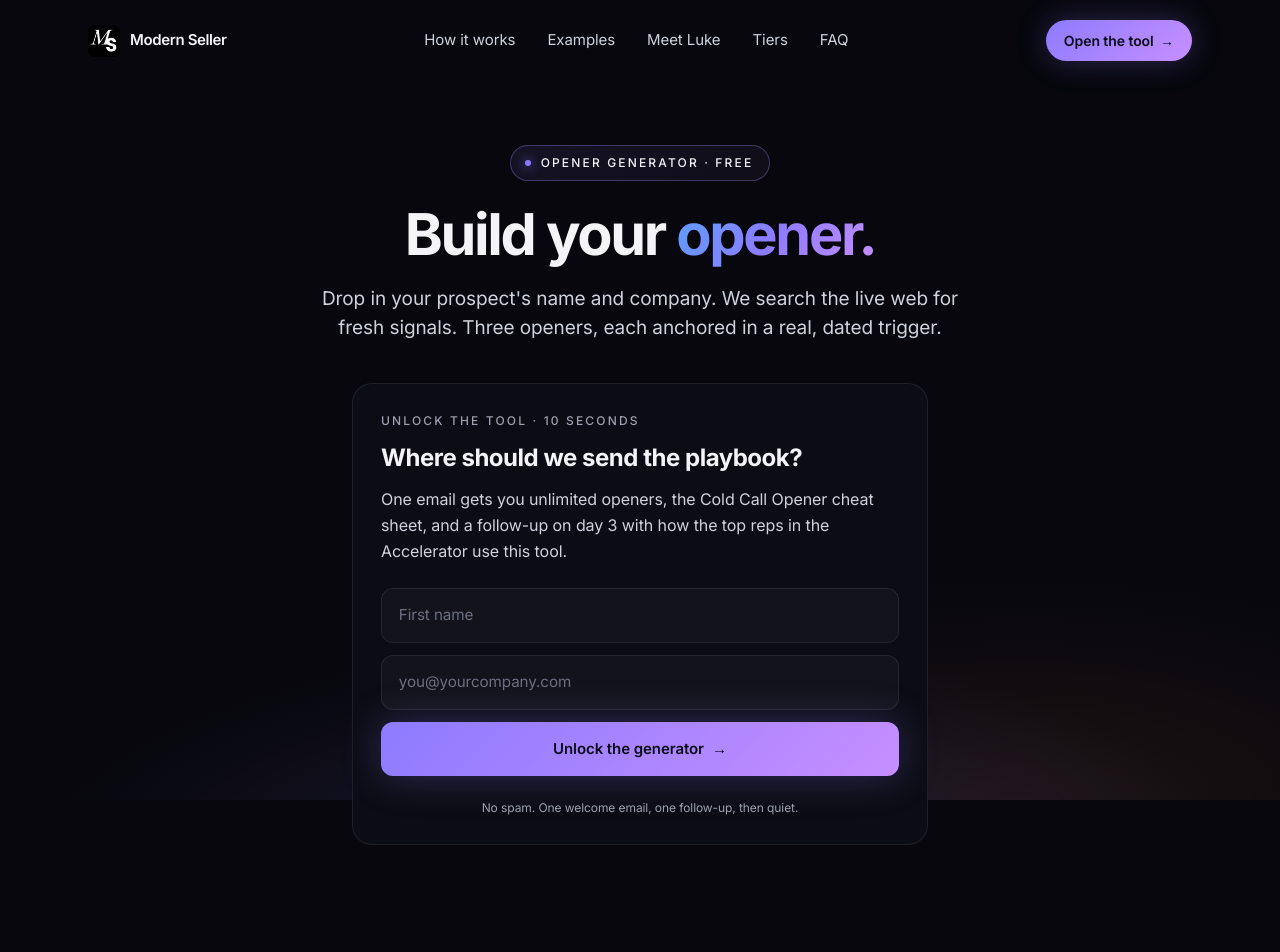
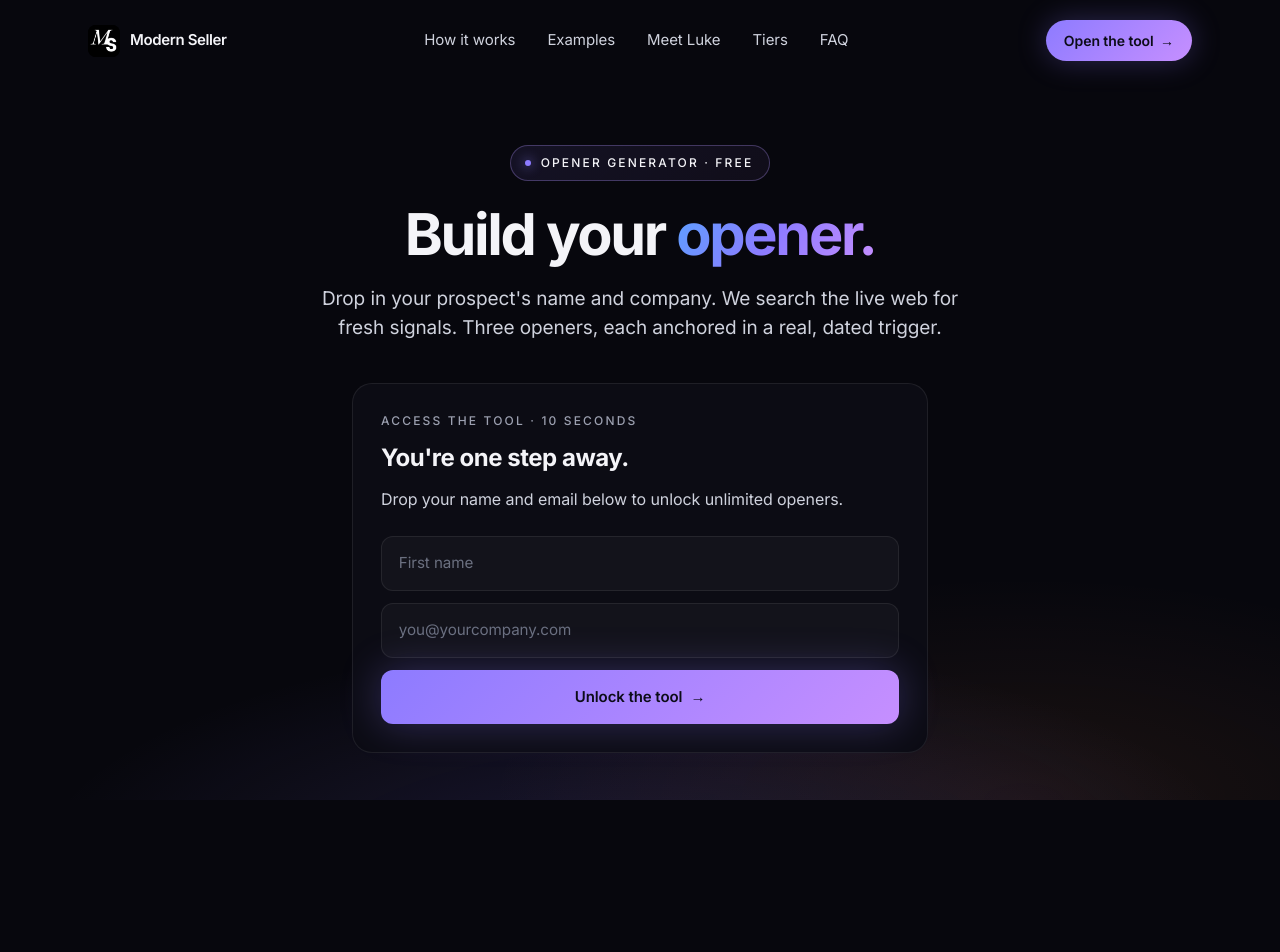
Before and after one commit to lukeross2002/modern-seller-opener, a Next.js app: page /tool in a window 1280 px wide. Shown: the top 952 px of the page. Built offline with nearby package versions, Linux system fonts and the light colour scheme.

Commit message:
Simplify email gate: remove playbook/cheat sheet/follow-up promises; just 'one step away, drop name+email, unlock'

```diff
--- a/src/components/OpenerTool.tsx
+++ b/src/components/OpenerTool.tsx
@@ -198,11 +198,10 @@ export default function OpenerTool() {
   if (!unlocked) {
     return (
       <div className="card max-w-xl mx-auto">
-        <p className="eyebrow mb-3">Unlock the tool · 10 seconds</p>
-        <h2 className="text-2xl font-bold tracking-[-0.02em]">Where should we send the playbook?</h2>
+        <p className="eyebrow mb-3">Access the tool · 10 seconds</p>
+        <h2 className="text-2xl font-bold tracking-[-0.02em]">You&apos;re one step away.</h2>
         <p className="mt-3 text-[color:var(--muted-soft)] leading-relaxed">
-          One email gets you unlimited openers, the Cold Call Opener cheat sheet, and a follow-up on day 3
-          with how the top reps in the Accelerator use this tool.
+          Drop your name and email below to unlock unlimited openers.
         </p>
         <form onSubmit={handleUnlock} className="mt-6 space-y-3">
           <input
@@ -223,11 +222,8 @@ export default function OpenerTool() {
           />
           {unlockError && <p className="text-sm text-red-300">{unlockError}</p>}
           <button type="submit" className="btn-primary w-full justify-center" disabled={unlockLoading}>
-            {unlockLoading ? "Unlocking…" : "Unlock the generator"} <span aria-hidden>→</span>
+            {unlockLoading ? "Unlocking…" : "Unlock the tool"} <span aria-hidden>→</span>
           </button>
-          <p className="text-xs text-[color:var(--muted)] text-center mt-3">
-            No spam. One welcome email, one follow-up, then quiet.
-          </p>
         </form>
       </div>
     );
```
